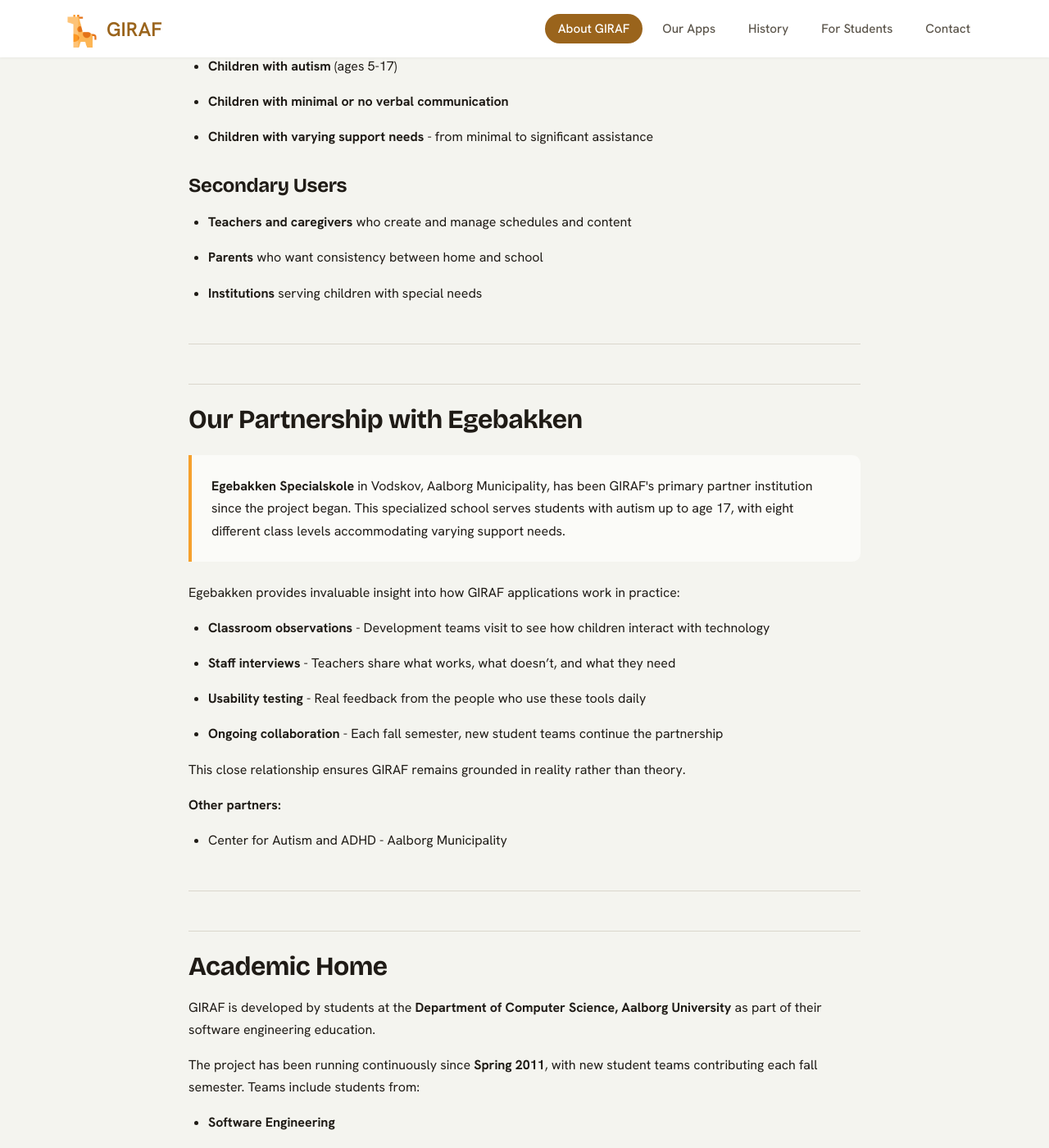
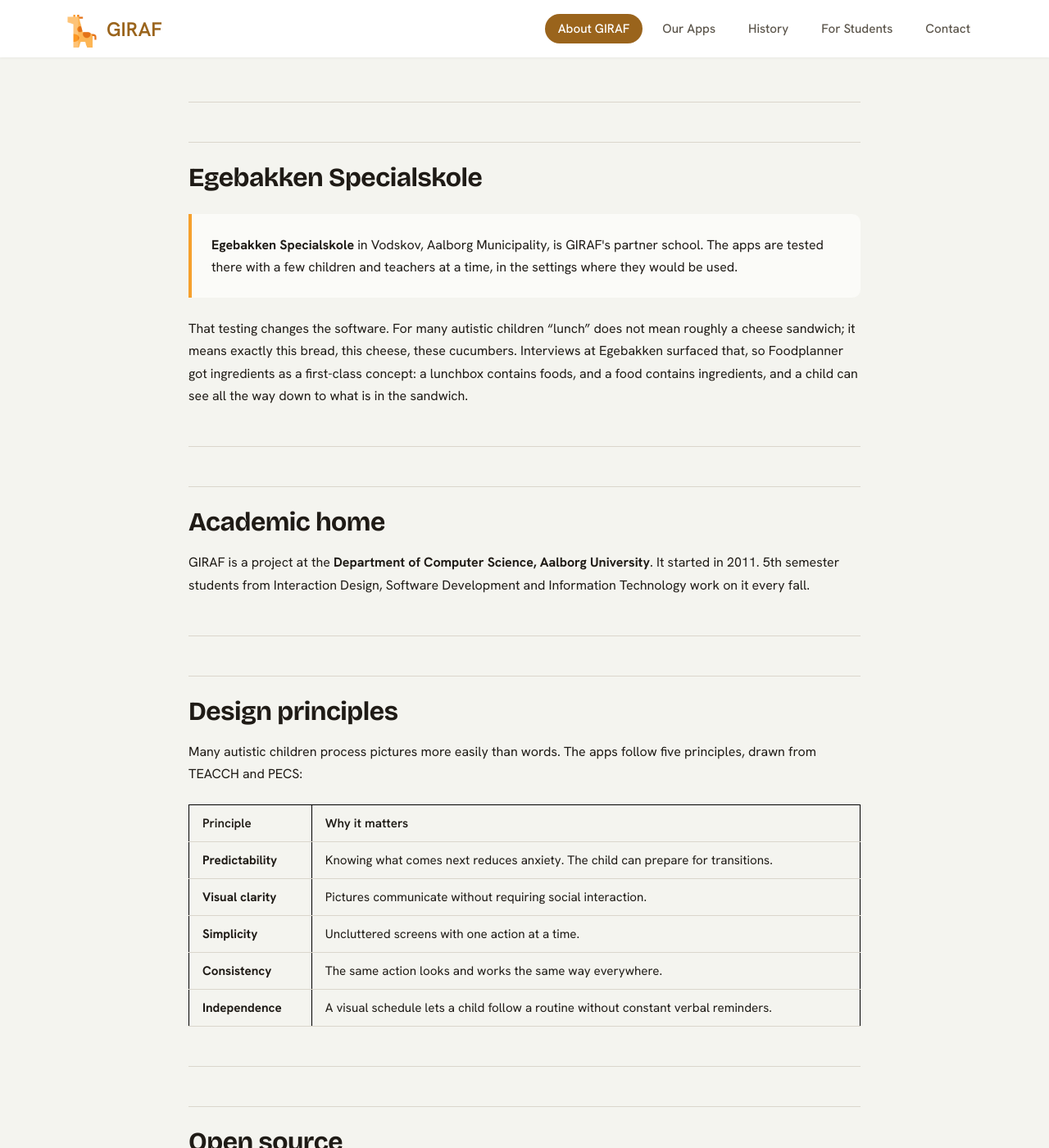
Before and after one commit to aau-giraf/GIRAF-website, a Jekyll site: the page built from about.md, in a window 1280 px wide and 1400 px high, scrolled down 1208 px. Shown: the whole window at 82% size. Built offline with Jekyll 4.4.1, drawn with Linux system fonts in a browser that asks for light colours; some of the changed text lies outside the part shown.

Commit message:
content(pages): correct about, history and app pages
- history: keep 2011 origin, then only Fall 2024 onwards (verified
  against repo history); drop unverifiable eras and student counts
- about: drop ABA, age/class-level claims and filler; keep TEACCH/PECS
- apps: say which app is on giraf-core; add giraf-ai and giraf-deploy
- team description everywhere: 5th semester students from Interaction
  Design, Software Development and Information Technology, every fall

```diff
--- a/about.md
+++ b/about.md
@@ -5,111 +5,74 @@ permalink: /about/
 ---
 
 <div class="hero-section">
-  <img src="{{ '/assets/img/giraf-hero.png' | relative_url }}" alt="GIRAF - Supporting autistic children through visual tools" class="hero-image">
+  <img src="{{ '/assets/img/giraf-hero.png' | relative_url }}" alt="GIRAF logo" class="hero-image">
 </div>
 
 ## What is GIRAF?
 
-**GIRAF** (Graphical Interface Resource for Autistic Folks) is a set of tablet apps for autistic children, particularly those with minimal or no verbal communication. Since 2011, student teams at Aalborg University have built them in partnership with Danish special-education institutions.
+**GIRAF** (Graphical Interface Resource for Autistic Folks) is a set of tablet apps for autistic children with little or no verbal speech. Since 2011, students at Aalborg University have built them with a Danish special-needs school.
 
 ---
 
 ## The applications
 
-GIRAF is three apps over a shared backend: **Weekplanner** (visual schedules), **VTA** (communication boards) and **Foodplanner** (visual meal plans). Each one is described in detail, with screenshots and its current state, on the [applications page]({{ '/apps/' | relative_url }}).
+GIRAF is three apps: **Weekplanner** (visual schedules), **VTA** (communication boards) and **Foodplanner** (visual meal plans). Weekplanner runs on a shared service, giraf-core, for users, organisations and pictograms. VTA and Foodplanner still run their own backends. Each app is described, with screenshots, on the [applications page]({{ '/apps/' | relative_url }}).
 
 ---
 
-## Who Uses GIRAF?
+## Who is it for?
 
-### Primary Users
-- **Children with autism** (ages 5-17)
-- **Children with minimal or no verbal communication**
-- **Children with varying support needs** - from minimal to significant assistance
+Children with autism who communicate better with pictures than with words. Many have little or no verbal speech.
 
-### Secondary Users
-- **Teachers and caregivers** who create and manage schedules and content
-- **Parents** who want consistency between home and school
-- **Institutions** serving children with special needs
+Teachers and caregivers build the schedules, boards and meal plans. Parents can follow along so that home and school match.
 
 ---
 
-## Our Partnership with Egebakken
+## Egebakken Specialskole
 
 <div class="partner-highlight">
-  <p><strong>Egebakken Specialskole</strong> in Vodskov, Aalborg Municipality, has been GIRAF's primary partner institution since the project began. This specialized school serves students with autism up to age 17, with eight different class levels accommodating varying support needs.</p>
+  <p><strong>Egebakken Specialskole</strong> in Vodskov, Aalborg Municipality, is GIRAF's partner school. The apps are tested there with a few children and teachers at a time, in the settings where they would be used.</p>
 </div>
 
-Egebakken provides invaluable insight into how GIRAF applications work in practice:
-
-- **Classroom observations** - Development teams visit to see how children interact with technology
-- **Staff interviews** - Teachers share what works, what doesn't, and what they need
-- **Usability testing** - Real feedback from the people who use these tools daily
-- **Ongoing collaboration** - Each fall semester, new student teams continue the partnership
-
-This close relationship ensures GIRAF remains grounded in reality rather than theory.
-
-**Other partners:**
-- Center for Autism and ADHD - Aalborg Municipality
+That testing changes the software. For many autistic children "lunch" does not mean roughly a cheese sandwich; it means exactly this bread, this cheese, these cucumbers. Interviews at Egebakken surfaced that, so Foodplanner got ingredients as a first-class concept: a lunchbox contains foods, and a food contains ingredients, and a child can see all the way down to what is in the sandwich.
 
 ---
 
-## Academic Home
+## Academic home
 
-GIRAF is developed by students at the **Department of Computer Science, Aalborg University** as part of their software engineering education.
-
-The project has been running continuously since **Spring 2011**, with new student teams contributing each fall semester. Teams include students from:
-
-- **Software Engineering**
-- **Information Technology (BaIT)**
-- **Interaction Design**
-
-This interdisciplinary approach combines technical implementation with user-centered design principles.
-
-### What Students Gain
-
-- Real-world experience with assistive technology
-- Direct collaboration with end users and stakeholders
-- Multi-team coordination using Scrum methodology
-- Contributing to a meaningful, long-running project
-- Hands-on experience with Flutter, .NET, and modern development practices
+GIRAF is a project at the **Department of Computer Science, Aalborg University**. It started in 2011. 5th semester students from Interaction Design, Software Development and Information Technology work on it every fall.
 
 ---
 
-## Design Principles
+## Design principles
 
-Many individuals with autism process visual information more easily than verbal information. GIRAF applications leverage this through evidence-based design principles:
+Many autistic children process pictures more easily than words. The apps follow five principles, drawn from TEACCH and PECS:
 
-| Principle | Why It Matters |
+| Principle | Why it matters |
 |-----------|----------------|
-| **Predictability** | Knowing what comes next reduces anxiety - children can mentally prepare for transitions |
-| **Visual Clarity** | Pictures communicate without requiring social interaction, lowering stress |
-| **Simplicity** | Uncluttered interfaces with one action per screen minimize cognitive overload |
-| **Consistency** | Digital tools that behave the same way every time provide reliable structure |
-| **Independence** | Visual schedules let children follow routines without constant verbal reminders |
-
-These principles are grounded in TEACCH methodology, Applied Behavior Analysis research, and direct feedback from educators at Egebakken.
+| **Predictability** | Knowing what comes next reduces anxiety. The child can prepare for transitions. |
+| **Visual clarity** | Pictures communicate without requiring social interaction. |
+| **Simplicity** | Uncluttered screens with one action at a time. |
+| **Consistency** | The same action looks and works the same way everywhere. |
+| **Independence** | A visual schedule lets a child follow a routine without constant verbal reminders. |
 
 ---
 
-## Open Source
+## Open source
 
-All GIRAF applications are open source and available on [GitHub](https://github.com/aau-giraf).
+All GIRAF code is open source at [github.com/aau-giraf](https://github.com/aau-giraf):
 
-Current repositories:
-- [weekplanner](https://github.com/aau-giraf/weekplanner) - Weekplanner app and backend
-- [visual-tangible-artefacts](https://github.com/aau-giraf/visual-tangible-artefacts) - VTA app and API
-- [foodplanner](https://github.com/aau-giraf/foodplanner) - Foodplanner app
-- [foodplanner-api](https://github.com/aau-giraf/foodplanner-api) - Foodplanner backend
-- [giraf-core](https://github.com/aau-giraf/giraf-core) - Shared backend: users, orgs, citizens, pictograms
-- [wiki](https://github.com/aau-giraf/wiki) - Documentation
+- [weekplanner](https://github.com/aau-giraf/weekplanner): Weekplanner app and backend
+- [visual-tangible-artefacts](https://github.com/aau-giraf/visual-tangible-artefacts): VTA app, API and admin dashboard
+- [foodplanner](https://github.com/aau-giraf/foodplanner) and [foodplanner-api](https://github.com/aau-giraf/foodplanner-api): Foodplanner app and backend
+- [giraf-core](https://github.com/aau-giraf/giraf-core): shared service for users, organisations, citizens and pictograms
+- [giraf-ai](https://github.com/aau-giraf/giraf-ai): pictogram generation and text-to-speech
+- [giraf-deploy](https://github.com/aau-giraf/giraf-deploy): Docker Compose for the full stack
 
 ---
 
-## Get Involved
+## Get involved
 
-GIRAF welcomes contributions from students, researchers, and developers interested in assistive technology.
-
-- **Students at AAU**: Contact the Department of Computer Science about joining a GIRAF project team
-- **Developers**: Check our [GitHub repositories](https://github.com/aau-giraf) for open issues
-- **Institutions**: Reach out if you're interested in piloting GIRAF applications
+- **Students at AAU**: see [For Students]({{ '/students/' | relative_url }})
+- **Developers**: open issues are on [GitHub](https://github.com/aau-giraf)
+- **Institutions**: [contact us]({{ '/contact/' | relative_url }}) if you want to try the apps
```
Also changed, not shown: apps.md (+7 -9 lines), apps/foodplanner.md (+14 -2 lines), apps/vta.md (+1 -0 lines), apps/weekplanner.md (+9 -5 lines), history.md (+10 -28 lines).
